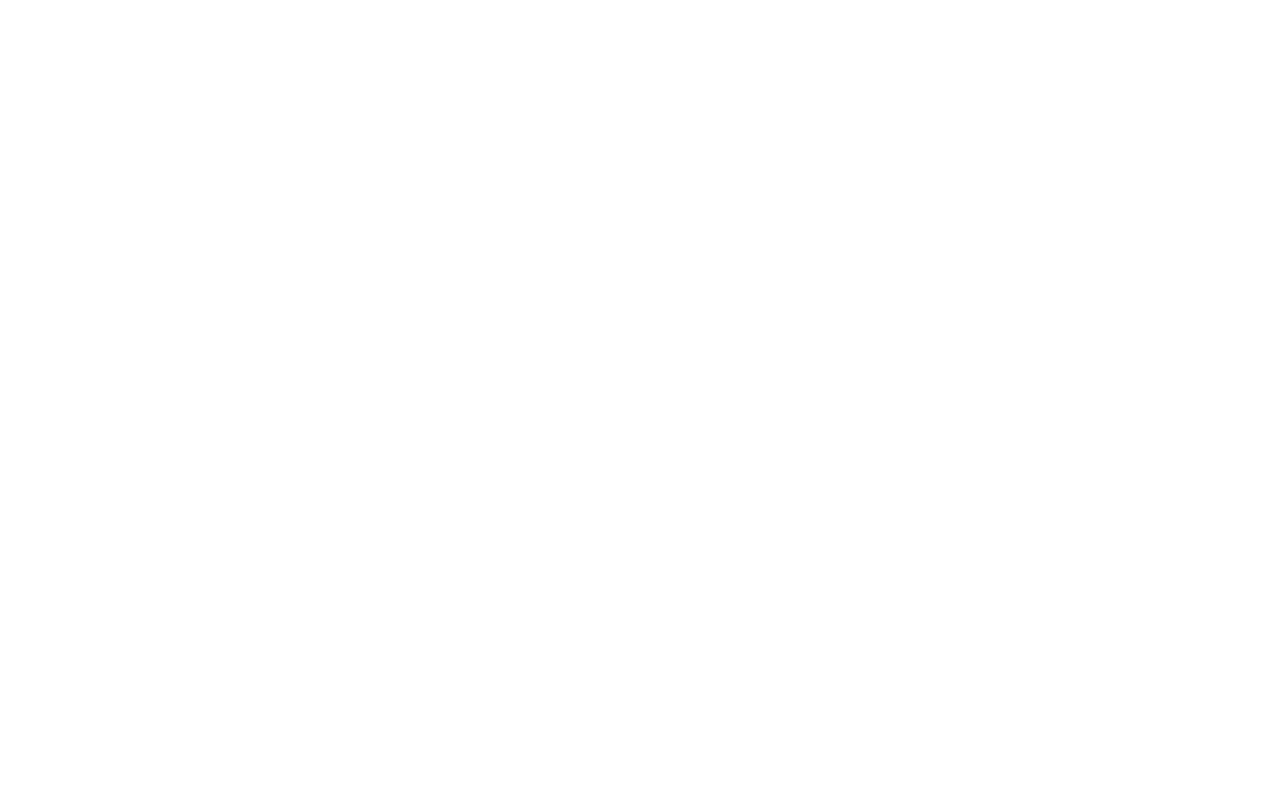
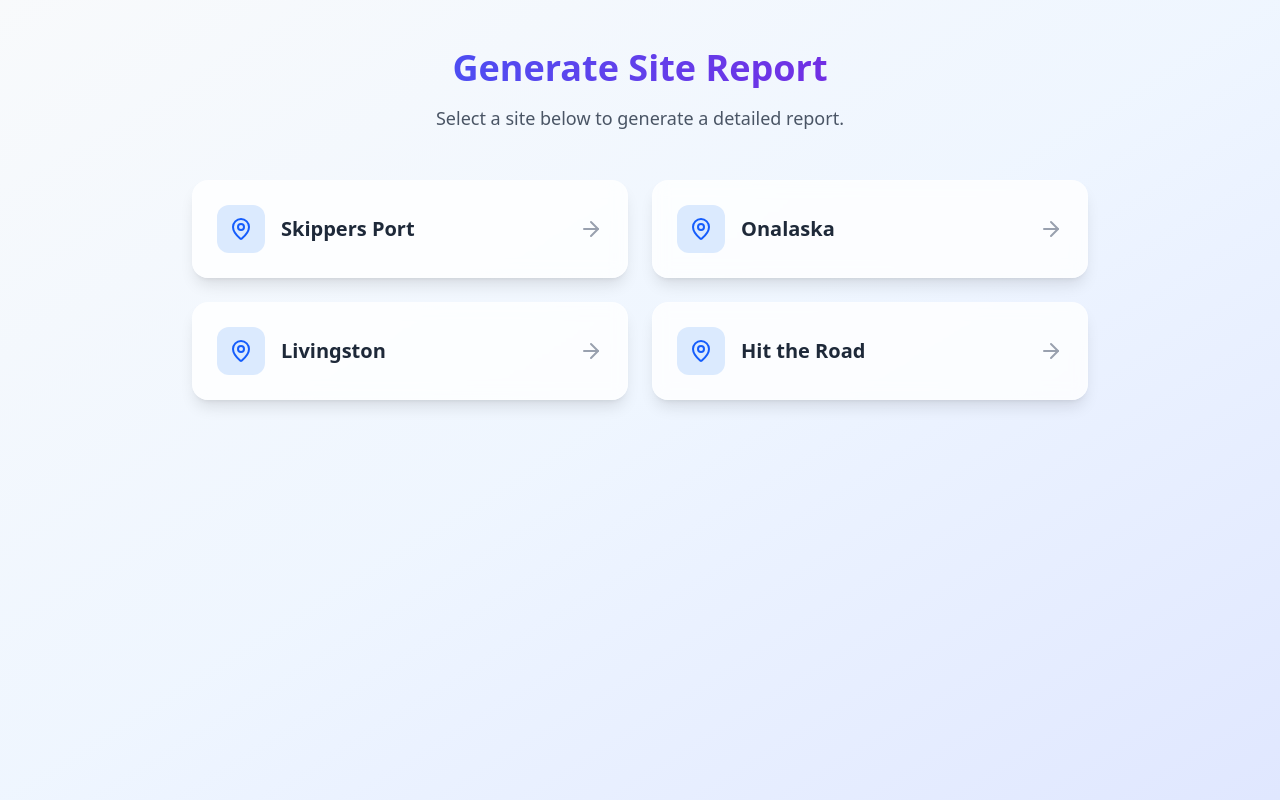
Before and after one commit to Abdullahbutt-143/formula-tezintel, a React (Vite) app: page /generate-sites in a window 1280 px wide. Before the commit this address had no page. Built offline with nearby package versions, Linux system fonts and the light colour scheme.

Commit message:
feat: Add `Sites` component for selecting and generating site reports, integrated via a new route in `App.jsx`.

```diff
--- a/src/App.jsx
+++ b/src/App.jsx
@@ -13,6 +13,7 @@
 import OperatingExpenseFormulas from "./formulas/OperatingExpenseFormulas";
 import GasolineVolumeFormula from "./formulas/GasolineVolumeFormula";
 import DieselVolumeFormula from "./formulas/DieselVolumeFormula";
+import Sites from "./generate_sites/Sites";
 function App() {
   return (
     <Router>
@@ -29,6 +30,7 @@
         <Route path="/formulas/operating-expenses" element={<OperatingExpenseFormulas />} />
         <Route path="/formulas/gasoline-volume" element={<GasolineVolumeFormula />} />
         <Route path="/formulas/diesel-volume" element={<DieselVolumeFormula />} />
+        <Route path="/generate-sites" element={<Sites />} />
       </Routes>
     </Router>
   )
--- a/src/generate_sites/Sites.jsx
+++ b/src/generate_sites/Sites.jsx
@@ -0,0 +1,66 @@
+import React from "react";
+import { motion } from "framer-motion";
+import { MapPin, ArrowRight } from "lucide-react";
+import { useNavigate } from "react-router-dom";
+
+const sites = [
+  { name: "Skippers Port", id: "skippers-port" },
+  { name: "Onalaska", id: "onalaska" },
+  { name: "Livingston", id: "livingston" },
+  { name: "Hit the Road", id: "hit-the-road" },
+];
+
+const Sites = () => {
+    const navigate = useNavigate();
+
+  return (
+    <div className="min-h-screen bg-gradient-to-br from-slate-50 via-blue-50 to-indigo-100 py-12 px-4">
+      <div className="max-w-4xl mx-auto">
+        <motion.div
+          initial={{ opacity: 0, y: -20 }}
+          animate={{ opacity: 1, y: 0 }}
+          className="text-center mb-12"
+        >
+          <h1 className="text-4xl font-bold bg-gradient-to-r from-blue-600 to-purple-700 bg-clip-text text-transparent mb-4">
+            Generate Site Report
+          </h1>
+          <p className="text-gray-600 text-lg">
+            Select a site below to generate a detailed report.
+          </p>
+        </motion.div>
+
+        <div className="grid grid-cols-1 md:grid-cols-2 gap-6">
+          {sites.map((site, index) => (
+            <motion.div
+              key={site.id}
+              initial={{ opacity: 0, y: 20 }}
+              animate={{ opacity: 1, y: 0 }}
+              transition={{ delay: index * 0.1 }}
+              whileHover={{ scale: 1.02 }}
+              whileTap={{ scale: 0.98 }}
+              className="bg-white/80 backdrop-blur-sm rounded-2xl p-6 shadow-lg border border-white/20 cursor-pointer group hover:border-blue-300 transition-all"
+              onClick={() => {
+                  // Placeholder for navigation or action
+                  console.log(`Selected site: ${site.name}`);
+              }}
+            >
+              <div className="flex items-center justify-between">
+                <div className="flex items-center gap-4">
+                  <div className="p-3 bg-blue-100 rounded-xl text-blue-600 group-hover:bg-blue-600 group-hover:text-white transition-colors">
+                    <MapPin size={24} />
+                  </div>
+                  <h3 className="text-xl font-bold text-gray-800 group-hover:text-blue-700 transition-colors">
+                    {site.name}
+                  </h3>
+                </div>
+                <ArrowRight className="text-gray-400 group-hover:text-blue-600 group-hover:translate-x-1 transition-all" size={24} />
+              </div>
+            </motion.div>
+          ))}
+        </div>
+      </div>
+    </div>
+  );
+};
+
+export default Sites;
```
